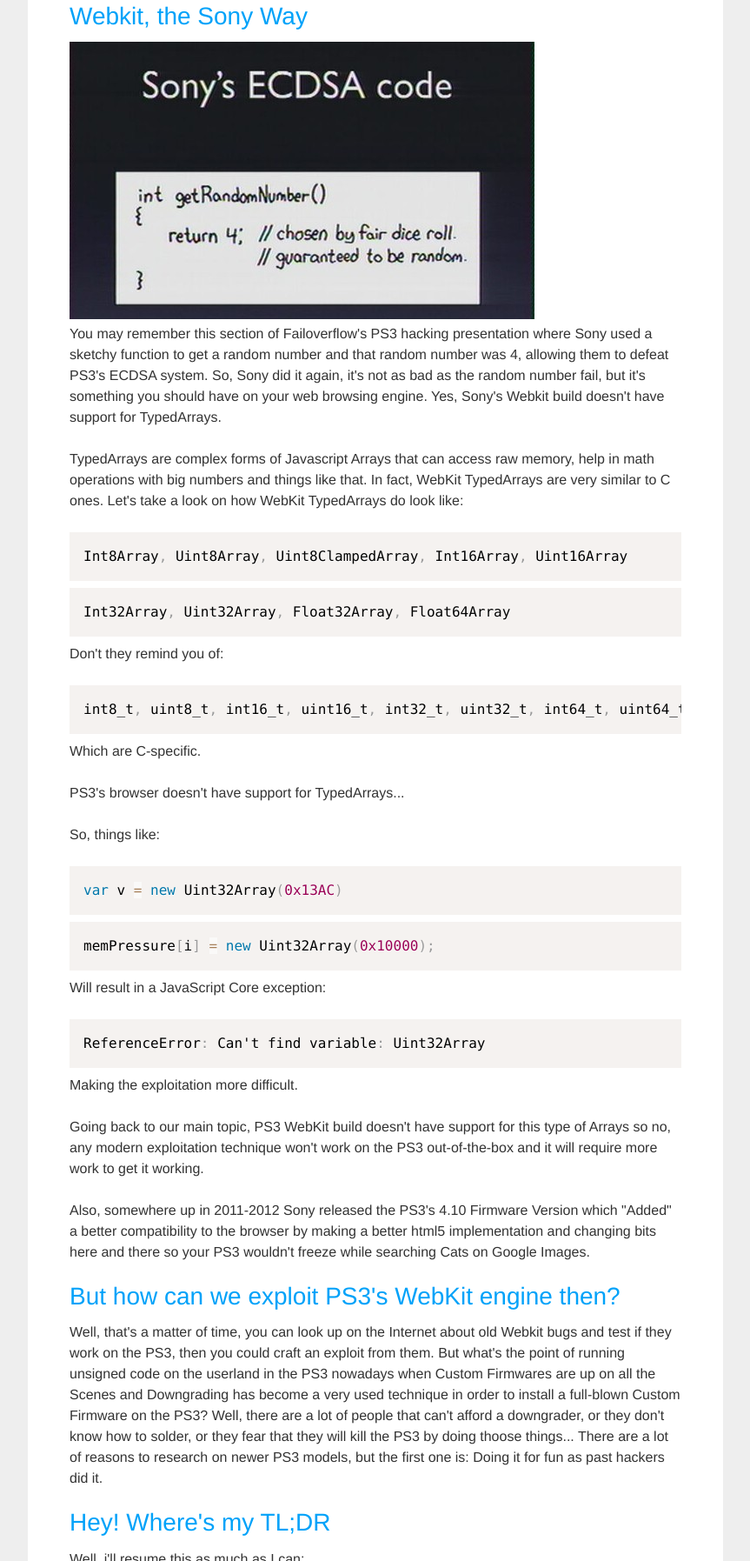
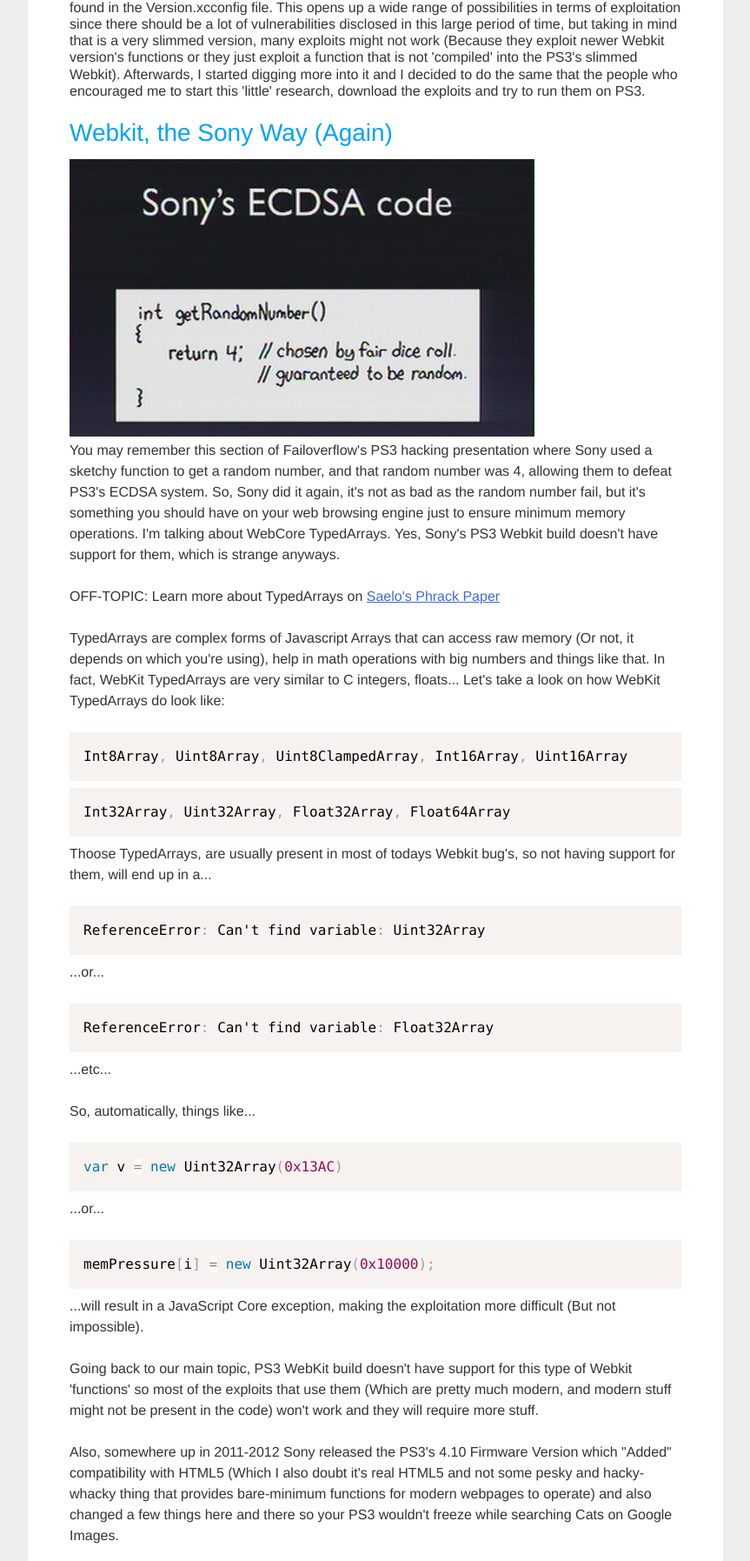
Before and after one commit to 5HT-2A/5ht-2a.github.io, a plain HTML site: page writeups/0x01.html in a window 1280 px wide. Shown: the part 1005-2800 px from the top of the page at 87% size, without its empty margins (208-1071 px from the left). Drawn offline with Linux system fonts and the light colour scheme.

Commit message:
0x01: Minor changes and some add-ins

```diff
--- a/writeups/0x01.html
+++ b/writeups/0x01.html
@@ -4,7 +4,7 @@
 		<link rel="stylesheet" href="../assets/css/styles.css">
 		<link rel="stylesheet" href="../assets/css/prism.css">
 		<script type="text/javascript" src="../assets/prism.js"></script>
-		<title>[0x01]</title>
+		<title>[0x01] A PS3's Browser Investigation</title>
 	</head>
 	<body>
 		<div class="container">
@@ -23,35 +23,35 @@
 					<h1>A PS3's Browser Investigation [0x01]</h1>
 					<hr>
 					<h2>Prologue</h2>
-					<p>Since PS3's last vulnerabilty, many time has passed away already without any new exploits surfacing the scene, but a while ago i found out some people trying to adapt PS4's Webkit exploits to the PS3's Browser, and I thought, why not looking into PS3's browser engine just to see how it internally works?</p>
-					<h2>Webkit or not Webkit?</h2>
-					<p>Starting up with the research, I found myself into a dilemma, does the PS3 run pure Webkit? Or does it run some kind of different Browser Engine? So i started looking into it and found that, yes, the PS3 indeed seems to be running Webkit, but a very special one.</p></div>
-					<h2>Dissecting PS3's Webkit Engine</h2>
+					<p>Since PS3's last vulnerabilty was found by <a href="http://geohot.com/">GeoHot</a> on 3.55 Firmware, many time has passed away already without any new exploits surfacing the scene, but a while ago, I found out some people trying to adapt PS4's Webkit exploits to the PS3's Browser, and I thought, why not looking into PS3's browser just to see how it internally works?</p>
+					<h2>So... Webkit or not Webkit?</h2>
+					<p>Starting up with the research, I found myself into a dilemma, does the PS3 run pure Webkit (Without Sony modifications)? Or does it run some kind of different Browser Engine that is not Webkit? So i started looking into it and found that, yes, the PS3 indeed seems to be running Webkit, but a very special one. Later i'll discuss some things about it's 'specialities', but main things I 'found' were that the version they were using was a 'slimmed-down' Webkit to make sure the PS3 could handle it (It can't handle most of today's webpages without crashing or running out of memory, so they failed to make a good browser anyways).</p></div>
+					<h2>Dissecting PS3's 'Slimmed-Webkit' Engine</h2>
 					<p>From the <a href="http://doc.dl.playstation.net/doc/ps3-oss/">PS3's Open Source</a> webpage, you can download the pieces of software they used to build-up many parts of the PS3's System, so i <a href="http://doc.dl.playstation.net/doc/content/dam/corporate/eula/ps3-oss/WebKit.tar.gz">downloaded</a> the <a href="http://doc.dl.playstation.net/doc/ps3-oss/webkit.html">Webkit Engine</a> they used for it's system and I started looking into it. From the Engine's Useragent String I got this result:</p>
 					<pre><code class="language-js">Mozilla/5.0 (PLAYSTATION 3 4.81) AppleWebKit/531.22.8 (KHTML, like Gecko)</code></pre>
-					<p>This Webkit Version was launched in between March 11, 2010 and June 7, 2010 according to <a href="https://en.wikipedia.org/wiki/Safari_version_history">Wikipedia</a> so, it's several years out of date. I confirmed the Useragent string by looking into <pre><code class="language-js">MAJOR_VERSION = 531; MINOR_VERSION = 22; TINY_VERSION = 8;</code></pre> found in the Version.xcconfig file. This opens up a wide range of possibilities in terms of exploitation since there should be a lot of vulnerabilities disclosed in this large period of time. I started digging more into it and I decided I should download and test the PS4 exploits that were being ported to PS3 just to found that...</p>
-					<h2>Webkit, the Sony Way</h2>
+					<p>This Webkit Version was launched in between March 11, 2010 and June 7, 2010 according to <a href="https://en.wikipedia.org/wiki/Safari_version_history">Wikipedia</a> so, it's several years out of date. I confirmed the Useragent string by looking into <pre><code class="language-js">MAJOR_VERSION = 531; MINOR_VERSION = 22; TINY_VERSION = 8;</code></pre> found in the Version.xcconfig file. This opens up a wide range of possibilities in terms of exploitation since there should be a lot of vulnerabilities disclosed in this large period of time, but taking in mind that is a very slimmed version, many exploits might not work (Because they exploit newer Webkit version's functions or they just exploit a function that is not 'compiled' into the PS3's slimmed Webkit). Afterwards, I started digging more into it and I decided to do the same that the people who encouraged me to start this 'little' research, download the exploits and try to run them on PS3.</p>
+					<h2>Webkit, the Sony Way (Again)</h2>
 					<img src="../assets/img/PS3Fail.jpg">
-					<p>You may remember this section of Failoverflow's PS3 hacking presentation where Sony used a sketchy function to get a random number and that random number was 4, allowing them to defeat PS3's ECDSA system. So, Sony did it again, it's not as bad as the random number fail, but it's something you should have on your web browsing engine. Yes, Sony's Webkit build doesn't have support for TypedArrays.</p>
-					<p>TypedArrays are complex forms of Javascript Arrays that can access raw memory, help in math operations with big numbers and things like that. In fact, WebKit TypedArrays are very similar to C ones. Let's take a look on how WebKit TypedArrays do look like:</p>
+					<p>You may remember this section of Failoverflow's PS3 hacking presentation where Sony used a sketchy function to get a random number, and that random number was 4, allowing them to defeat PS3's ECDSA system. So, Sony did it again, it's not as bad as the random number fail, but it's something you should have on your web browsing engine just to ensure minimum memory operations. I'm talking about WebCore TypedArrays. Yes, Sony's PS3 Webkit build doesn't have support for them, which is strange anyways.</p>
+					<p>OFF-TOPIC: Learn more about TypedArrays on <a href="http://phrack.org/papers/attacking_javascript_engines.html">Saelo's Phrack Paper</a></p>
+					<p>TypedArrays are complex forms of Javascript Arrays that can access raw memory (Or not, it depends on which you're using), help in math operations with big numbers and things like that. In fact, WebKit TypedArrays are very similar to C integers, floats... Let's take a look on how WebKit TypedArrays do look like:</p>
 					<pre><code class="language-js">Int8Array, Uint8Array, Uint8ClampedArray, Int16Array, Uint16Array</code></pre><pre><code class="language-js">Int32Array, Uint32Array, Float32Array, Float64Array</code></pre>
-					<p>Don't they remind you of:</p>
-					<pre><code class="language-js">int8_t, uint8_t, int16_t, uint16_t, int32_t, uint32_t, int64_t, uint64_t</code></pre>
-					<p>Which are C-specific.</p>
-					<p>PS3's browser doesn't have support for TypedArrays...</p>
-					<p>So, things like:</p>
+					<p>Thoose TypedArrays, are usually present in most of todays Webkit bug's, so not having support for them, will end up in a...</p>
+					<pre><code class="language-js">ReferenceError: Can't find variable: Uint32Array</code></pre>
+					<p>...or...</p>
+					<pre><code class="language-js">ReferenceError: Can't find variable: Float32Array</code></pre>
+					<p>...etc...</p>
+					<p>So, automatically, things like...</p>
 					<pre><code class="language-js">var v = new Uint32Array(0x13AC)</code></pre>
+					<p>...or...</p>
 					<pre><code class="language-js">memPressure[i] = new Uint32Array(0x10000);</code></pre>
-					<p>Will result in a JavaScript Core exception:</p>
-					<pre><code class="language-js">ReferenceError: Can't find variable: Uint32Array</code></pre>
-					<p>Making the exploitation more difficult.</p>
-					<p>Going back to our main topic, PS3 WebKit build doesn't have support for this type of Arrays so no, any modern exploitation technique won't work on the PS3 out-of-the-box and it will require more work to get it working.</p>
-					<p>Also, somewhere up in 2011-2012 Sony released the PS3's 4.10 Firmware Version which "Added" a better compatibility to the browser by making a better html5 implementation and changing bits here and there so your PS3 wouldn't freeze while searching Cats on Google Images.</p>
+					<p>...will result in a JavaScript Core exception, making the exploitation more difficult (But not impossible).</p>
+					<p>Going back to our main topic, PS3 WebKit build doesn't have support for this type of Webkit 'functions' so most of the exploits that use them (Which are pretty much modern, and modern stuff might not be present in the code) won't work and they will require more stuff.</p>
+					<p>Also, somewhere up in 2011-2012 Sony released the PS3's 4.10 Firmware Version which "Added" compatibility with HTML5 (Which I also doubt it's real HTML5 and not some pesky and hacky-whacky thing that provides bare-minimum functions for modern webpages to operate) and also changed a few things here and there so your PS3 wouldn't freeze while searching Cats on Google Images.</p>
 					<h2>But how can we exploit PS3's WebKit engine then?</h2>
 					<p>Well, that's a matter of time, you can look up on the Internet about old Webkit bugs and test if they work on the PS3, then you could craft an exploit from them. But what's the point of running unsigned code on the userland in the PS3 nowadays when Custom Firmwares are up on all the Scenes and Downgrading has become a very used technique in order to install a full-blown Custom Firmware on the PS3? Well, there are a lot of people that can't afford a downgrader, or they don't know how to solder, or they fear that they will kill the PS3 by doing thoose things... There are a lot of reasons to research on newer PS3 models, but the first one is: Doing it for fun as past hackers did it.</p>
-					<h2>Hey! Where's my TL;DR</h2>
-					<p>Well, i'll resume this as much as I can:</p>
-					<p>Motivated by some fellas that were porting PS4 WebKit exploits to PS3, found out that they can't work on the PS3 because Sony has (Again) failed to provide a good WebKit base by removing functionalities that are useful (In this case, TypedArrays) in the Webkit exploiting world.</p>
+					<h2>TL;DR</h2>
+					<p>Motivated by some people that were porting PS4 WebKit exploits to PS3, found out that they can't work on the PS3 because Sony has (Again) failed to provide a good WebKit base by removing functionalities that are useful (In this case, TypedArrays) in the Webkit exploiting world.</p>
 			</div>
 		</div>
 	</body>
```
